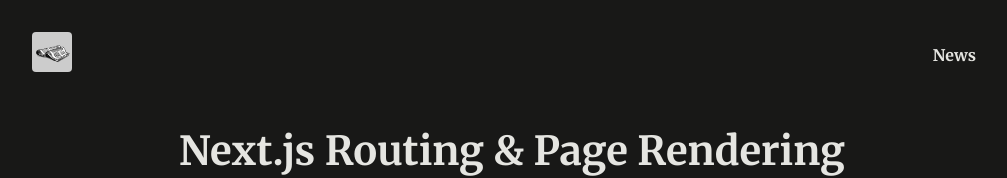
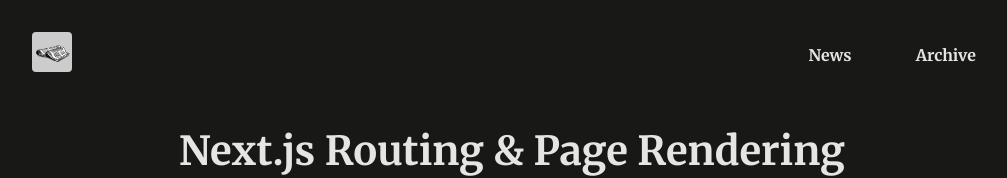
Before and after one commit to katesunday/next-app-v2, a Next.js app: page / in a window 1280 px wide. Shown: the top 178 px of the page, without its empty margins (128-1135 px from the left). Built offline with nearby package versions, Linux system fonts and the light colour scheme.

Commit message:
refactor main header

```diff
--- a/components/MainHeader.tsx
+++ b/components/MainHeader.tsx
@@ -1,8 +1,11 @@
+'use client';
 import Image from 'next/image';
 import Link from 'next/link';
 import logo from '../assets/logo.jpg';
+import { useParams, usePathname } from 'next/navigation';
 
 export default function MainHeader() {
+  const path = usePathname();
   return (
     <header id="main-header">
       <div id="logo">
@@ -13,7 +16,20 @@
       <nav>
         <ul>
           <li>
-            <Link href="/news">News</Link>
+            <Link
+              className={path.startsWith('/news') ? 'active' : undefined}
+              href="/news"
+            >
+              News
+            </Link>
+          </li>
+          <li>
+            <Link
+              className={path.startsWith('/archive') ? 'active' : undefined}
+              href="/archive/"
+            >
+              Archive
+            </Link>
           </li>
         </ul>
       </nav>
```
